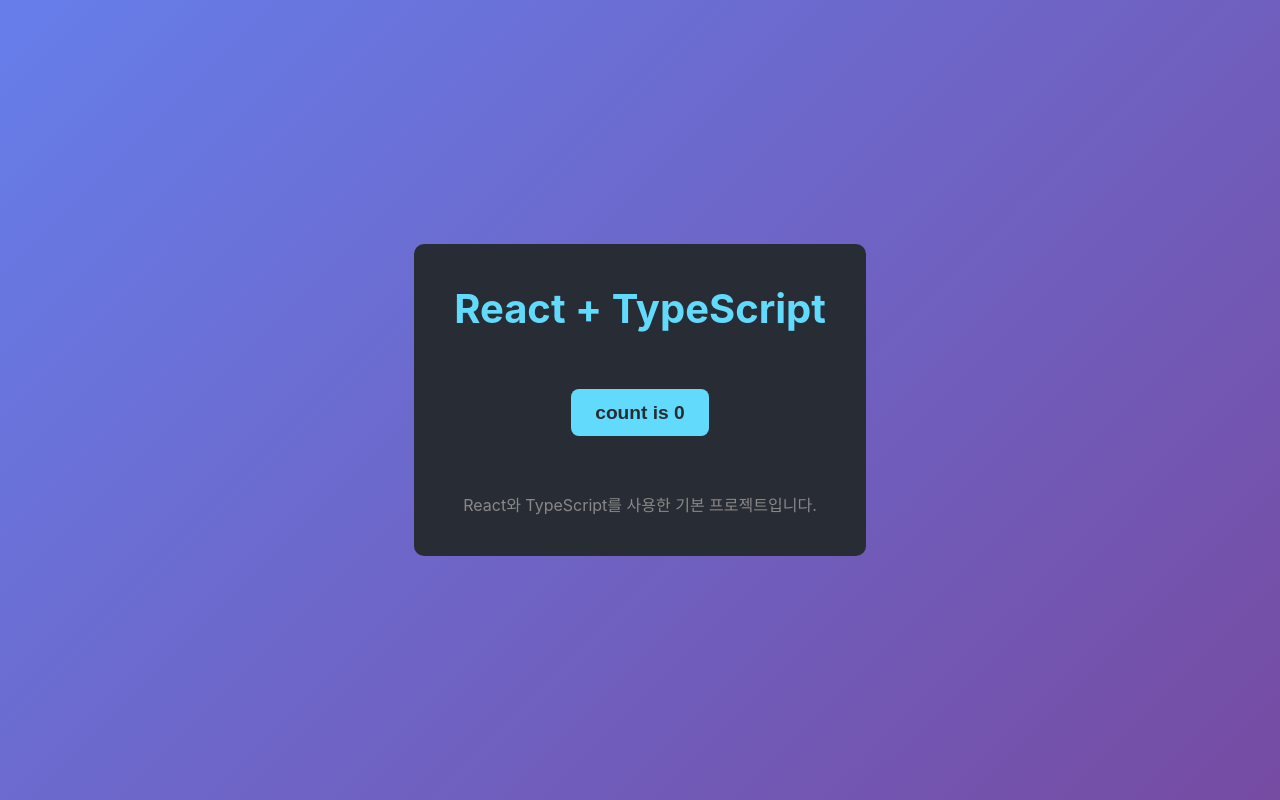
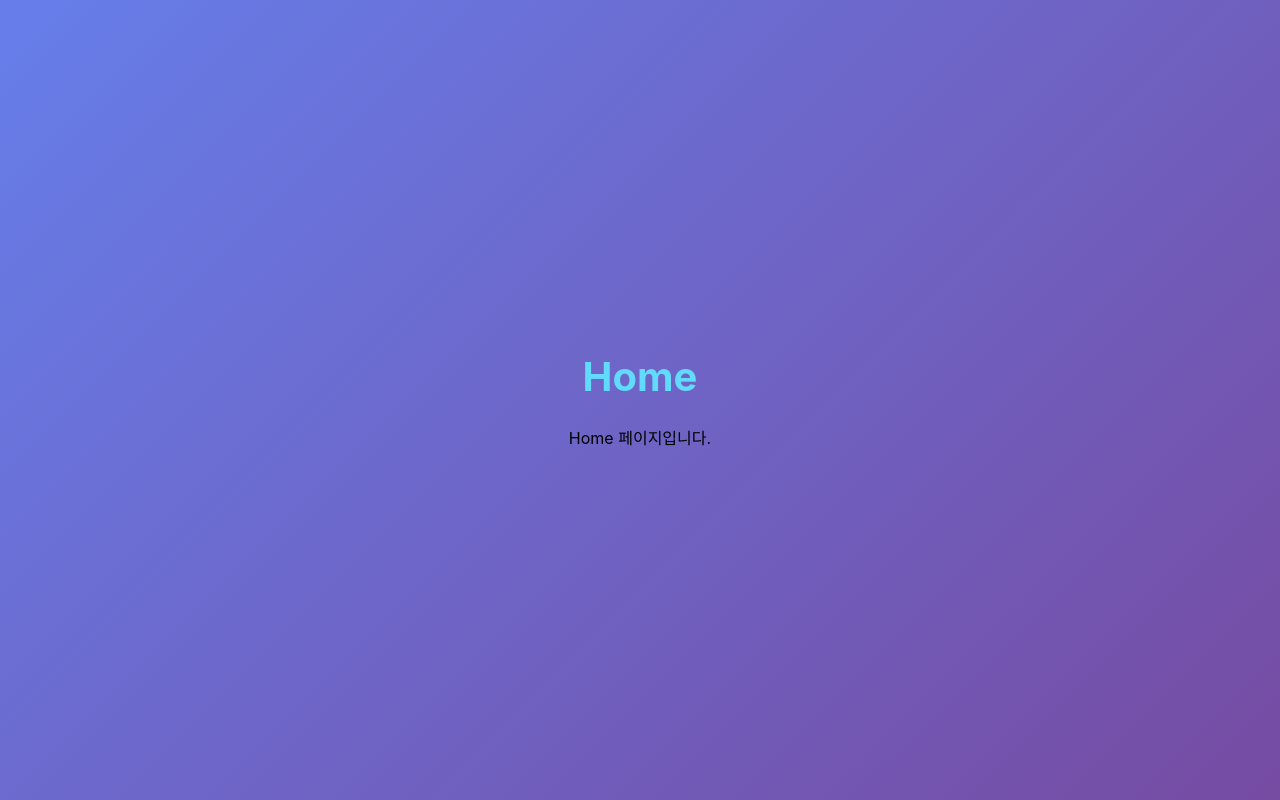
Before and after one commit to sunsudun25-cloud/hidi-story-maker, a React (Vite) app: page /home in a window 1280 px wide. Built offline with nearby package versions, Linux system fonts and the light colour scheme.

Commit message:
Add routing structure with Welcome, OnboardingLogin, and Home pages

```diff
--- a/src/App.tsx
+++ b/src/App.tsx
@@ -1,23 +1,20 @@
-import { useState } from 'react'
+import { BrowserRouter, Routes, Route } from 'react-router-dom'
+import Welcome from './pages/Welcome'
+import OnboardingLogin from './pages/OnboardingLogin'
+import Home from './pages/Home'
 import './App.css'
 
 function App() {
-  const [count, setCount] = useState(0)
-
   return (
-    <div className="App">
-      <header className="App-header">
-        <h1>React + TypeScript</h1>
-        <div className="card">
-          <button onClick={() => setCount((count) => count + 1)}>
-            count is {count}
-          </button>
-        </div>
-        <p className="read-the-docs">
-          React와 TypeScript를 사용한 기본 프로젝트입니다.
-        </p>
-      </header>
-    </div>
+    <BrowserRouter>
+      <div className="App">
+        <Routes>
+          <Route path="/" element={<Welcome />} />
+          <Route path="/onboarding" element={<OnboardingLogin />} />
+          <Route path="/home" element={<Home />} />
+        </Routes>
+      </div>
+    </BrowserRouter>
   )
 }
 
--- /dev/null
+++ b/src/pages/Home.tsx
@@ -0,0 +1,12 @@
+import React from 'react'
+
+const Home: React.FC = () => {
+  return (
+    <div className="home-page">
+      <h1>Home</h1>
+      <p>Home 페이지입니다.</p>
+    </div>
+  )
+}
+
+export default Home
--- /dev/null
+++ b/src/pages/OnboardingLogin.tsx
@@ -0,0 +1,12 @@
+import React from 'react'
+
+const OnboardingLogin: React.FC = () => {
+  return (
+    <div className="onboarding-login-page">
+      <h1>Onboarding Login</h1>
+      <p>OnboardingLogin 페이지입니다.</p>
+    </div>
+  )
+}
+
+export default OnboardingLogin
--- /dev/null
+++ b/src/pages/Welcome.tsx
@@ -0,0 +1,12 @@
+import React from 'react'
+
+const Welcome: React.FC = () => {
+  return (
+    <div className="welcome-page">
+      <h1>Welcome</h1>
+      <p>Welcome 페이지입니다.</p>
+    </div>
+  )
+}
+
+export default Welcome
```
